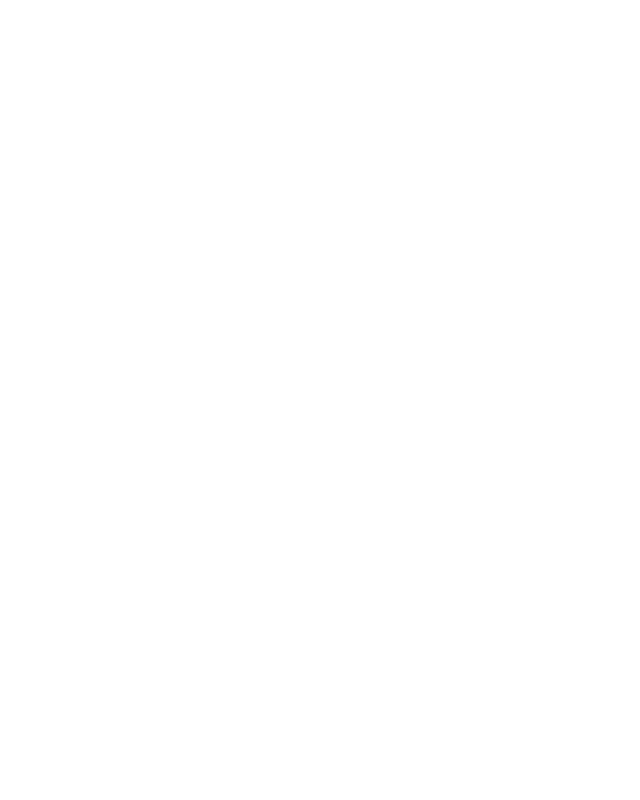
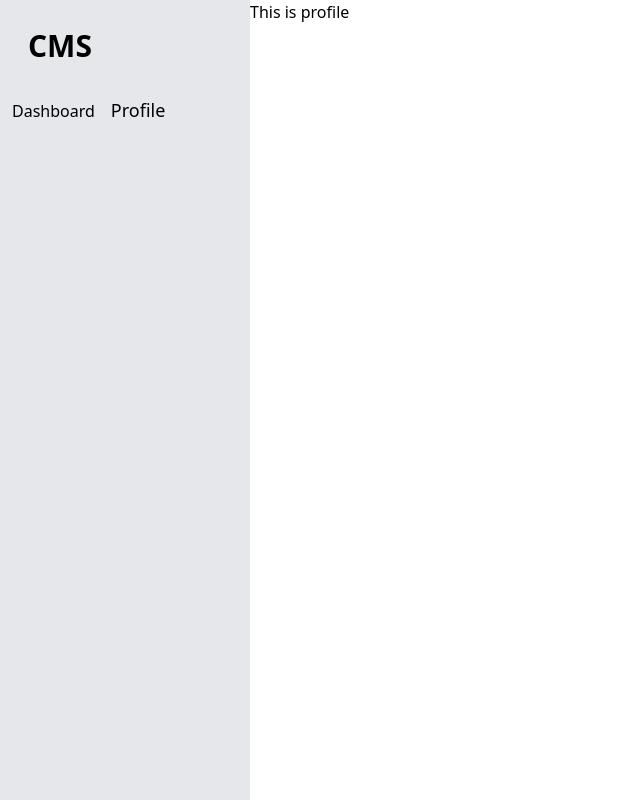
Before and after one commit to Manojhajam/CMS, a React (Vite) app in the folder CMS-Frontend/: page /sidebar/profile in a window 1280 px wide. Before the commit this address had no page. Shown: the whole page, without its empty margins (0-640 px from the left). Built offline with nearby package versions, Linux system fonts and the light colour scheme.

Commit message:
react-router outlet and Layout

```diff
--- a/CMS-Frontend/src/Pages/Login.jsx
+++ b/CMS-Frontend/src/Pages/Login.jsx
@@ -63,7 +63,7 @@ const Login = () => {
         // alert("Login Successful!!");
         toast.success("Login Successful 🎉");
 
-        navigate("/dashboard", { replace: true });
+        navigate("/sidebar", { replace: true });
       } else {
         alert(responseData.message || "Login failed");
       }
--- /dev/null
+++ b/CMS-Frontend/src/Pages/Profile.jsx
@@ -0,0 +1,11 @@
+import React from 'react'
+
+const Profile = () => {
+  return (
+    <div>
+      <h1>This is profile</h1>
+    </div>
+  )
+}
+
+export default Profile
--- /dev/null
+++ b/CMS-Frontend/src/components/Sidebar.jsx
@@ -0,0 +1,24 @@
+import React from "react";
+import { NavLink } from "react-router";
+
+const Sidebar = () => {
+  return (
+    <nav className="fixed w-[250px] h-[100vh] bg-gray-200 p-3 flex flex-col justify-between">
+      <div>
+        <h3 className="text-3xl font-bold mb-4 p-4">CMS</h3>
+        <div className='className="flex flex-col gap-2'>
+          <NavLink to={"/sidebar"}>Dashboard</NavLink>
+
+          <NavLink
+            className="px-4 py-4 text-lg rounded-lg hover:bg-[#8EA4D2] hover:text-white"
+            to="/sidebar/profile"
+          >
+            Profile
+          </NavLink>
+        </div>
+      </div>
+    </nav>
+  );
+};
+
+export default Sidebar;
--- /dev/null
+++ b/CMS-Frontend/src/routes/Layout.jsx
@@ -0,0 +1,17 @@
+import React from 'react'
+import Sidebar from '../components/Sidebar'
+import { Outlet } from 'react-router'
+
+const Layout = () => {
+  return (
+      <div>
+          <Sidebar/>
+          <div className='ml-[250px]'>
+              <Outlet/>
+          </div>
+
+    </div>
+  )
+}
+
+export default Layout
--- a/CMS-Frontend/src/routes/Routes.jsx
+++ b/CMS-Frontend/src/routes/Routes.jsx
@@ -4,15 +4,21 @@ import LandingPage from "../Pages/LandingPage";
 import Register from "../Pages/Register";
 import Login from "../Pages/Login";
 import Dashboard from "../Pages/Dashboard";
-
+import Layout from "./Layout";
+import Profile from "../Pages/Profile";
 
 const PageRoutes = () => {
   return (
     <Routes>
       <Route path="/" element={<LandingPage />} />
+
+      <Route path="/sidebar" element={<Layout />}>
+        <Route index element={<Dashboard />} />
+        <Route path="profile" element={<Profile />} />
+      </Route>
+
       <Route path="/register" element={<Register />} />
       <Route path="/login" element={<Login />} />
-      <Route path="/dashboard" element={<Dashboard/>} />
     </Routes>
   );
 };
```
